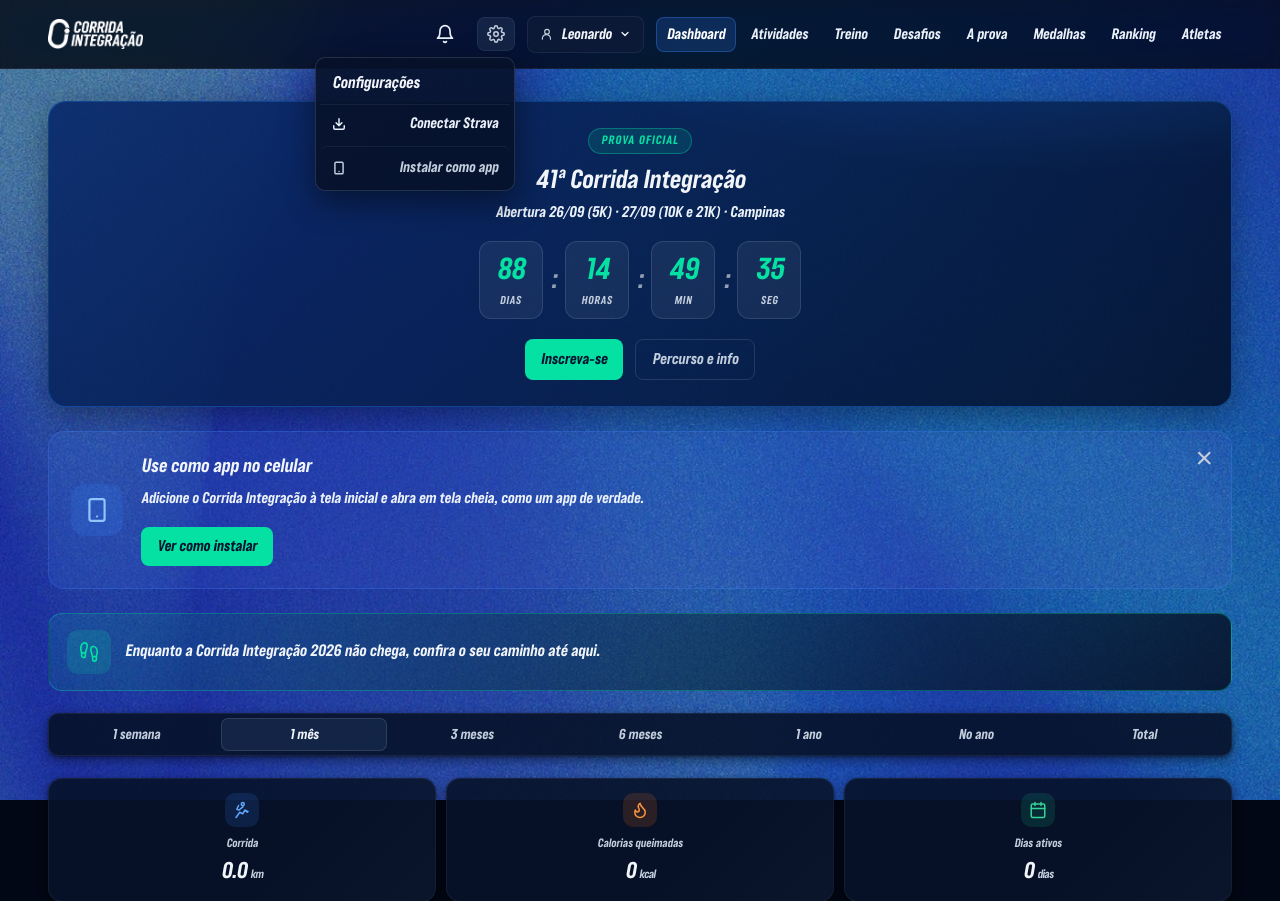
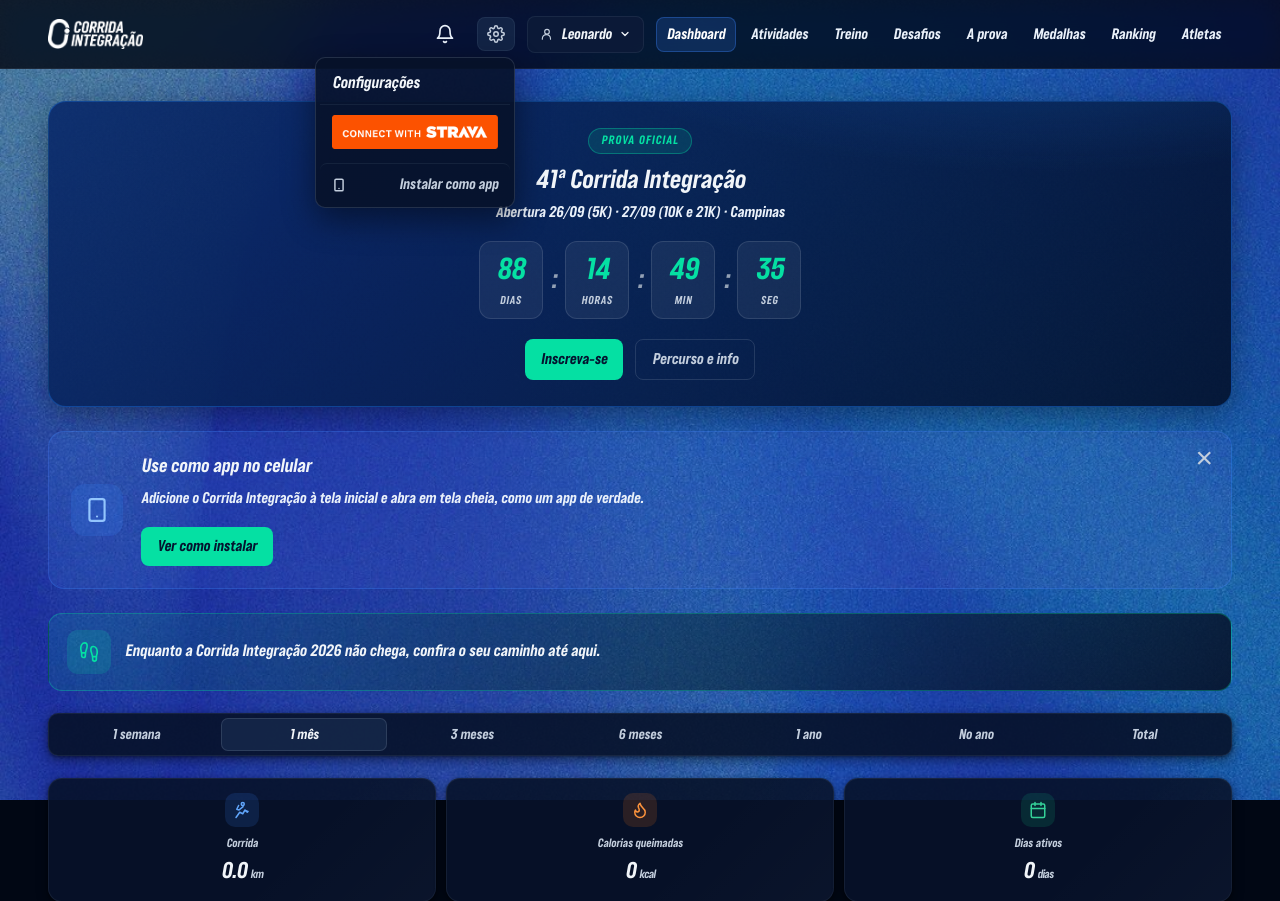
Before and after one commit to Leovilela88/corrida-integracao, a FastAPI app: page / in a window 1280 px wide, after a click on "Configurações". Shown: the top 901 px of the page. Run offline with FastAPI, Linux system fonts and the light colour scheme; the visitor is signed in with stand-in values (Sample User, id 1); data comes from the database, SQL or seed files in the repository; data that the repository does not hold is empty.

Commit message:
configurações: botão oficial Connect with Strava no menu da engrenagem
Substitui o item de texto "Conectar Strava" pelo strava_connect.png oficial
(dimensionado pro dropdown, com fallback de texto). style.css v=81.

Co-Authored-By: Claude Opus 4.8 <noreply@anthropic.com>

```diff
--- a/static/style.css
+++ b/static/style.css
@@ -2375,6 +2375,9 @@ a.btn-icon:hover { color: var(--accent); background: rgba(59, 130, 246, 0.10); }
 .strava-connect-btn { display: inline-block; line-height: 0; transition: filter .15s; }
 .strava-connect-btn:hover { filter: brightness(1.06); }
 .strava-connect-btn img { height: 48px; width: auto; display: block; }
+/* botão oficial dentro do menu de configurações (engrenagem) */
+.dropdown-strava { justify-content: center; padding: 10px 12px; }
+.dropdown-strava img { height: 34px; width: auto; max-width: 100%; display: block; }
 /* Logo oficial "Powered by Strava" — usado em toda superfície que exibe dados do Strava */
 .strava-powered { margin: 16px 0 0; line-height: 0; }
 .strava-powered img { height: 28px; width: auto; display: inline-block; opacity: 0.95; }
--- a/templates/base.html
+++ b/templates/base.html
@@ -29,7 +29,7 @@
     <link rel="preconnect" href="https://fonts.googleapis.com">
     <link rel="preconnect" href="https://fonts.gstatic.com" crossorigin>
     <link href="https://fonts.googleapis.com/css2?family=Inter:wght@400;500;600;700;800&display=swap" rel="stylesheet">
-    <link rel="stylesheet" href="/static/style.css?v=80" />
+    <link rel="stylesheet" href="/static/style.css?v=81" />
     <script src="https://cdn.jsdelivr.net/npm/chart.js@4.4.4/dist/chart.umd.min.js"></script>
 </head>
 <body>
@@ -52,9 +52,9 @@
                 </summary>
                 <div class="dropdown">
                     <div class="dropdown-head"><div class="dropdown-name-lg">Configurações</div></div>
-                    <a href="/importar" class="dropdown-item">
-                        <svg width="14" height="14" viewBox="0 0 24 24" fill="none" stroke="currentColor" stroke-width="2.5" stroke-linecap="round" stroke-linejoin="round"><path d="M21 15v4a2 2 0 0 1-2 2H5a2 2 0 0 1-2-2v-4M7 10l5 5 5-5M12 15V3"/></svg>
-                        Conectar Strava
+                    <a href="/importar" class="dropdown-item dropdown-strava" aria-label="Conectar com o Strava">
+                        <img src="/static/strava_connect.png" alt="Connect with Strava"
+                             onerror="this.replaceWith(Object.assign(document.createElement('span'),{textContent:'Conectar Strava'}))" />
                     </a>
                     <a href="/instalar" class="dropdown-item">
                         <svg width="14" height="14" viewBox="0 0 24 24" fill="none" stroke="currentColor" stroke-width="2.5" stroke-linecap="round" stroke-linejoin="round"><rect width="14" height="20" x="5" y="2" rx="2" ry="2"/><path d="M12 18h.01"/></svg>
--- a/templates/esqueci.html
+++ b/templates/esqueci.html
@@ -8,7 +8,7 @@
     <link rel="preconnect" href="https://fonts.googleapis.com">
     <link rel="preconnect" href="https://fonts.gstatic.com" crossorigin>
     <link href="https://fonts.googleapis.com/css2?family=Inter:wght@400;500;600;700;800&display=swap" rel="stylesheet">
-    <link rel="stylesheet" href="/static/style.css?v=80" />
+    <link rel="stylesheet" href="/static/style.css?v=81" />
 </head>
 <body class="auth-body">
 <div class="auth-card">
--- a/templates/login.html
+++ b/templates/login.html
@@ -11,7 +11,7 @@
     <link rel="preconnect" href="https://fonts.googleapis.com">
     <link rel="preconnect" href="https://fonts.gstatic.com" crossorigin>
     <link href="https://fonts.googleapis.com/css2?family=Inter:wght@400;500;600;700;800&display=swap" rel="stylesheet">
-    <link rel="stylesheet" href="/static/style.css?v=80" />
+    <link rel="stylesheet" href="/static/style.css?v=81" />
 </head>
 <body class="auth-body">
 <div class="auth-card">
--- a/templates/redefinir.html
+++ b/templates/redefinir.html
@@ -8,7 +8,7 @@
     <link rel="preconnect" href="https://fonts.googleapis.com">
     <link rel="preconnect" href="https://fonts.gstatic.com" crossorigin>
     <link href="https://fonts.googleapis.com/css2?family=Inter:wght@400;500;600;700;800&display=swap" rel="stylesheet">
-    <link rel="stylesheet" href="/static/style.css?v=80" />
+    <link rel="stylesheet" href="/static/style.css?v=81" />
 </head>
 <body class="auth-body">
 <div class="auth-card">
--- a/templates/register.html
+++ b/templates/register.html
@@ -11,7 +11,7 @@
     <link rel="preconnect" href="https://fonts.googleapis.com">
     <link rel="preconnect" href="https://fonts.gstatic.com" crossorigin>
     <link href="https://fonts.googleapis.com/css2?family=Inter:wght@400;500;600;700;800&display=swap" rel="stylesheet">
-    <link rel="stylesheet" href="/static/style.css?v=80" />
+    <link rel="stylesheet" href="/static/style.css?v=81" />
 </head>
 <body class="auth-body">
 <div class="auth-card">
```
